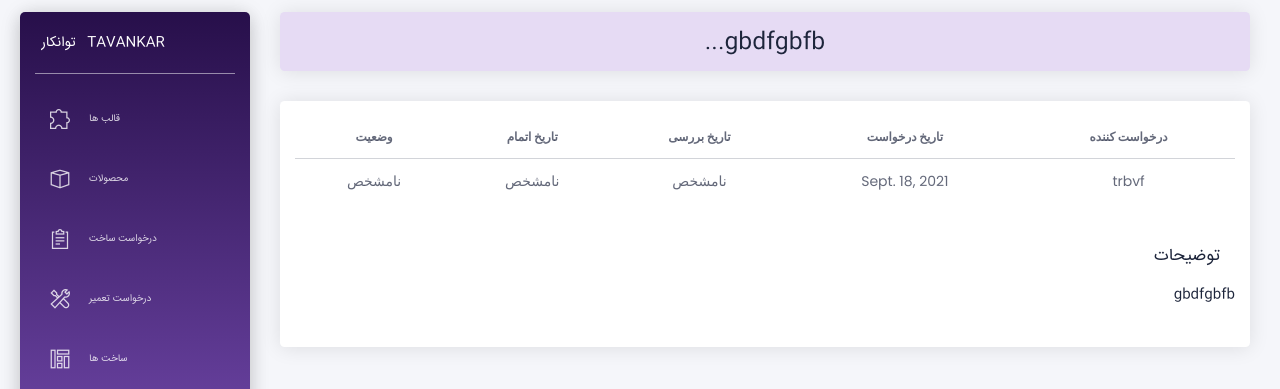
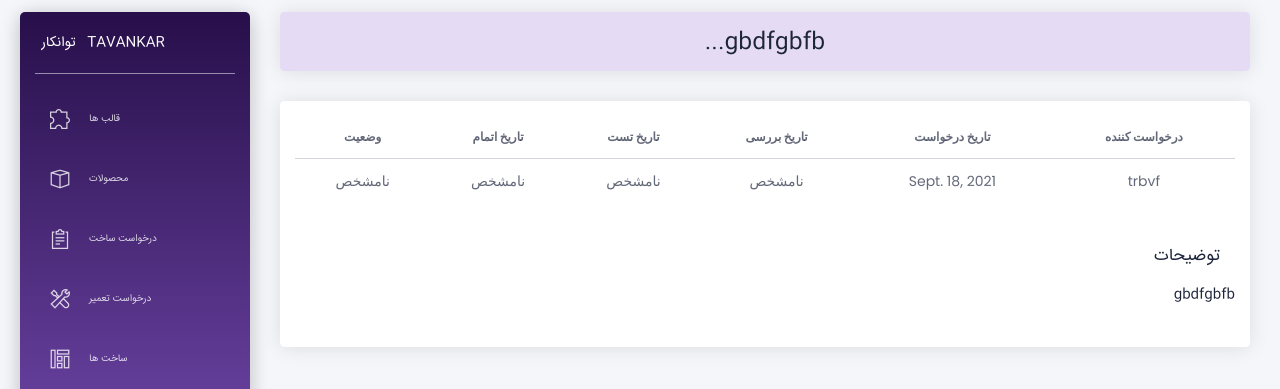
Before and after one commit to nimadorostkar/MMS, a Django app: page /component_req_detail/1/ in a window 1280 px wide. Shown: the part 68-457 px from the top of the page. Run offline with Django 3.2, Linux system fonts and the light colour scheme; a user stored in the database is signed in; data comes from the database, SQL or seed files in the repository; data that the repository does not hold is empty; some libraries are stand-ins or nearby versions.

Commit message:
done test time template

```diff
--- a/templates/component_req_detail.html
+++ b/templates/component_req_detail.html
@@ -43,6 +43,9 @@
                   تاریخ بررسی
                 </th>
                 <th>
+                   تاریخ تست
+                </th>
+                <th>
                    تاریخ اتمام
                 </th>
                 <th>
@@ -55,6 +58,7 @@
                 <td> {{ component_request.Applicant }} </td>
                 <td> {{ component_request.StartTime|default:'نامشخص' }} </td>
                 <td> {{ component_request.CheckTime|default:'نامشخص' }} </td>
+                <td> {{ repair_request.TestTime|default:'نامشخص' }} </td>
                 <td> {{ component_request.EndTime|default:'نامشخص' }} </td>
                 <td> {{ component_request.Status }} </td>
               </tr>
--- a/templates/manufacture_req_detail.html
+++ b/templates/manufacture_req_detail.html
@@ -41,6 +41,9 @@
                   تاریخ بررسی
                 </th>
                 <th>
+                   تاریخ تست
+                </th>
+                <th>
                    تاریخ اتمام
                 </th>
                 <th>
@@ -53,6 +56,7 @@
                 <td> {{ manufacture_request.Applicant }} </td>
                 <td> {{ manufacture_request.StartTime|default:'نامشخص' }} </td>
                 <td> {{ manufacture_request.CheckTime|default:'نامشخص' }} </td>
+                <td> {{ repair_request.TestTime|default:'نامشخص' }} </td>
                 <td> {{ manufacture_request.EndTime|default:'نامشخص' }} </td>
                 <td> {{ manufacture_request.Status }} </td>
               </tr>
--- a/templates/repair_req_detail.html
+++ b/templates/repair_req_detail.html
@@ -39,6 +39,9 @@
                   تاریخ بررسی
                 </th>
                 <th>
+                   تاریخ تست
+                </th>
+                <th>
                    تاریخ اتمام
                 </th>
                 <th>
@@ -51,6 +54,7 @@
                 <td> {{ repair_request.Applicant }} </td>
                 <td> {{ repair_request.StartTime|default:'نامشخص' }} </td>
                 <td> {{ repair_request.CheckTime|default:'نامشخص' }} </td>
+                <td> {{ repair_request.TestTime|default:'نامشخص' }} </td>
                 <td> {{ repair_request.EndTime|default:'نامشخص' }} </td>
                 <td> {{ repair_request.Status }} </td>
               </tr>
```
